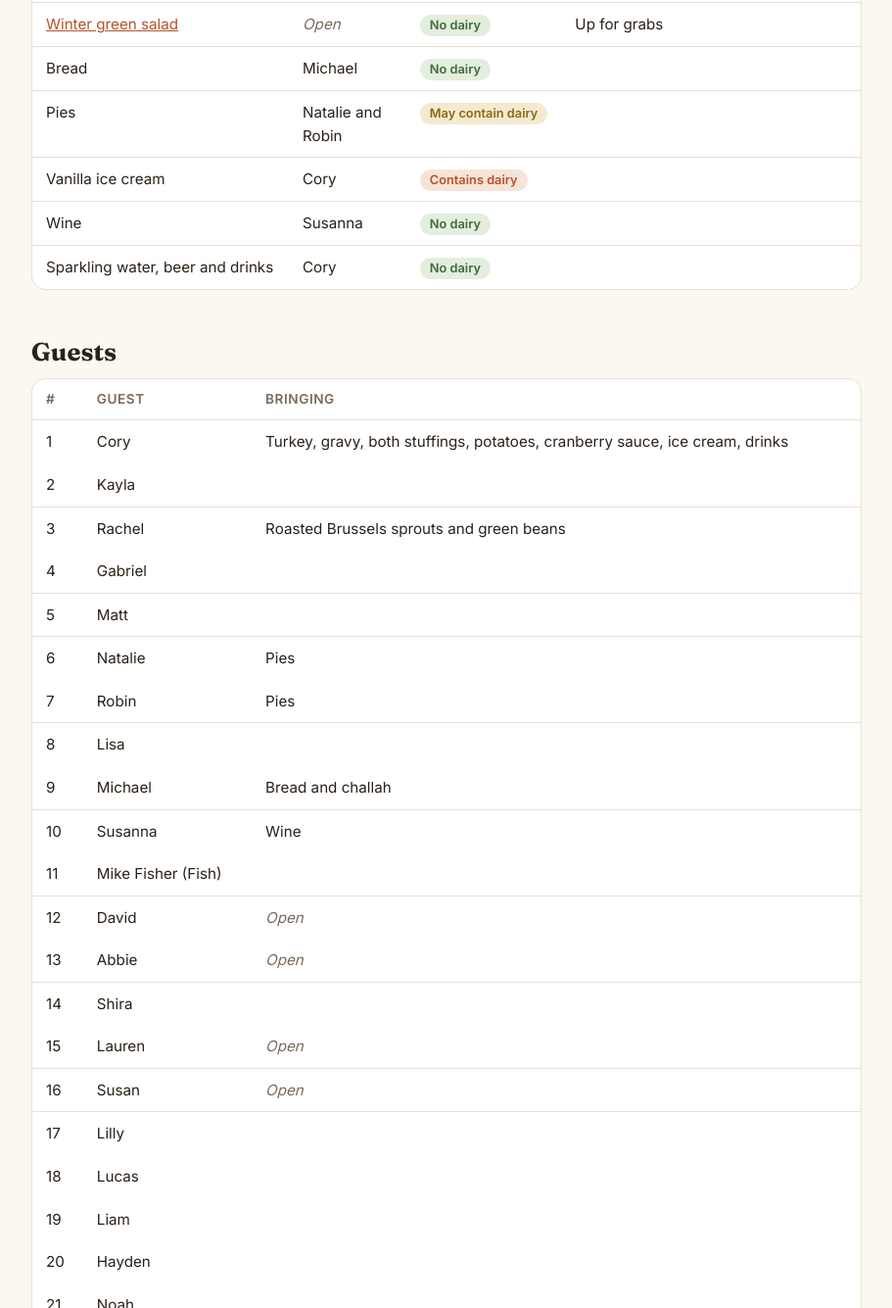
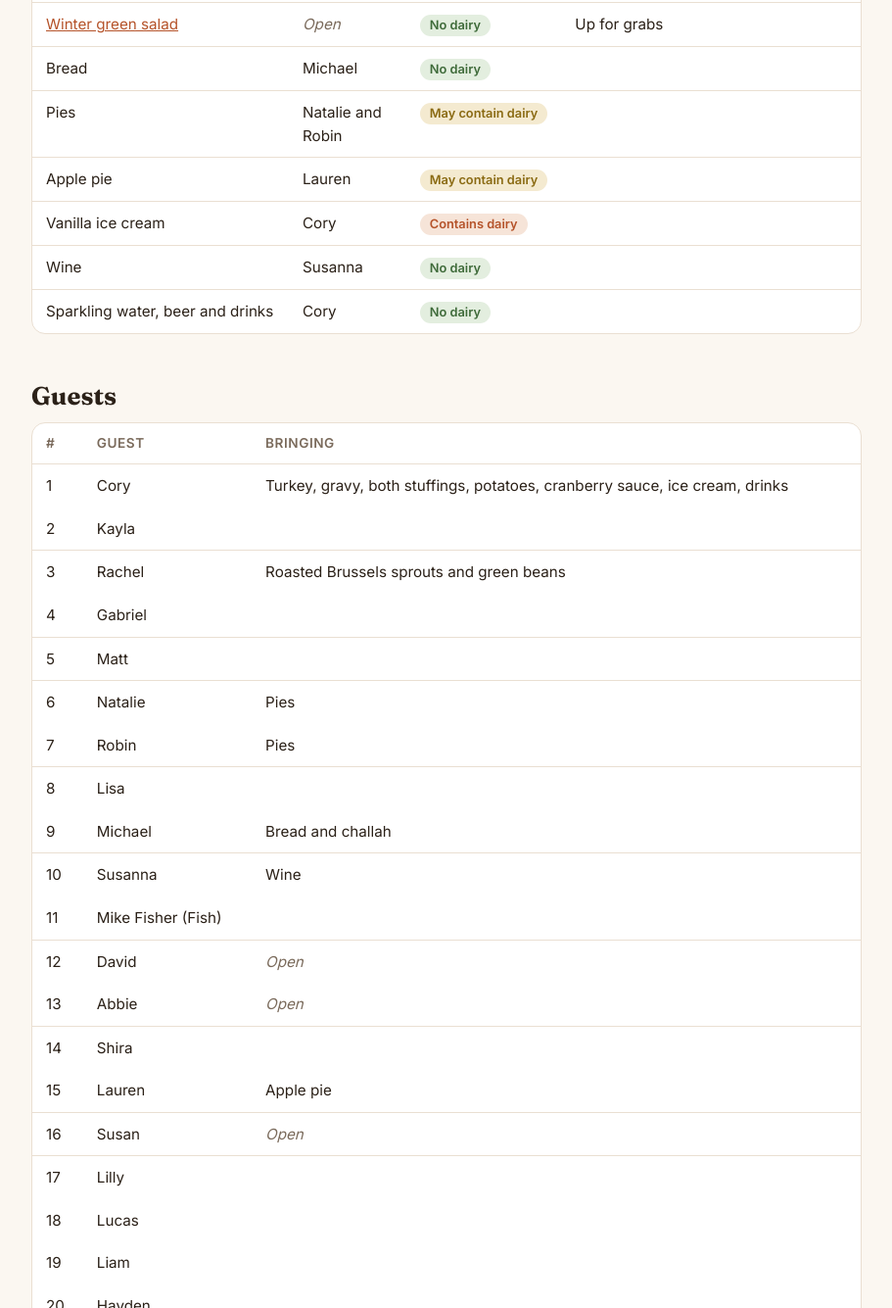
Before and after one commit to cdkintz/thanksgiving-2026-448835, a plain HTML site: page index.html in a window 1280 px wide. Shown: the part 1031-2366 px from the top of the page at 98% size, without its empty margins (184-1095 px from the left). Drawn offline with Linux system fonts and the light colour scheme.

Commit message:
Lauren brings apple pie

```diff
--- a/index.html
+++ b/index.html
@@ -154,6 +154,7 @@ footer { color: var(--muted); font-size: .85rem; margin-top: 56px; }
         <tr><td><a href="#r-salad">Winter green salad</a></td><td class="open">Open</td><td><span class="tag no">No dairy</span></td><td>Up for grabs</td></tr>
         <tr><td>Bread</td><td>Michael</td><td><span class="tag no">No dairy</span></td><td></td></tr>
         <tr><td>Pies</td><td>Natalie and Robin</td><td><span class="tag maybe">May contain dairy</span></td><td></td></tr>
+        <tr><td>Apple pie</td><td>Lauren</td><td><span class="tag maybe">May contain dairy</span></td><td></td></tr>
         <tr><td>Vanilla ice cream</td><td>Cory</td><td><span class="tag yes">Contains dairy</span></td><td></td></tr>
         <tr><td>Wine</td><td>Susanna</td><td><span class="tag no">No dairy</span></td><td></td></tr>
         <tr><td>Sparkling water, beer and drinks</td><td>Cory</td><td><span class="tag no">No dairy</span></td><td></td></tr>
@@ -180,7 +181,7 @@ footer { color: var(--muted); font-size: .85rem; margin-top: 56px; }
         <tr class="hh-start"><td>12</td><td>David</td><td class="open">Open</td></tr>
         <tr><td>13</td><td>Abbie</td><td class="open">Open</td></tr>
         <tr class="hh-start"><td>14</td><td>Shira</td><td></td></tr>
-        <tr><td>15</td><td>Lauren</td><td class="open">Open</td></tr>
+        <tr><td>15</td><td>Lauren</td><td>Apple pie</td></tr>
         <tr class="hh-start"><td>16</td><td>Susan</td><td class="open">Open</td></tr>
         <tr class="hh-start"><td>17</td><td>Lilly</td><td></td></tr>
         <tr><td>18</td><td>Lucas</td><td></td></tr>
```
